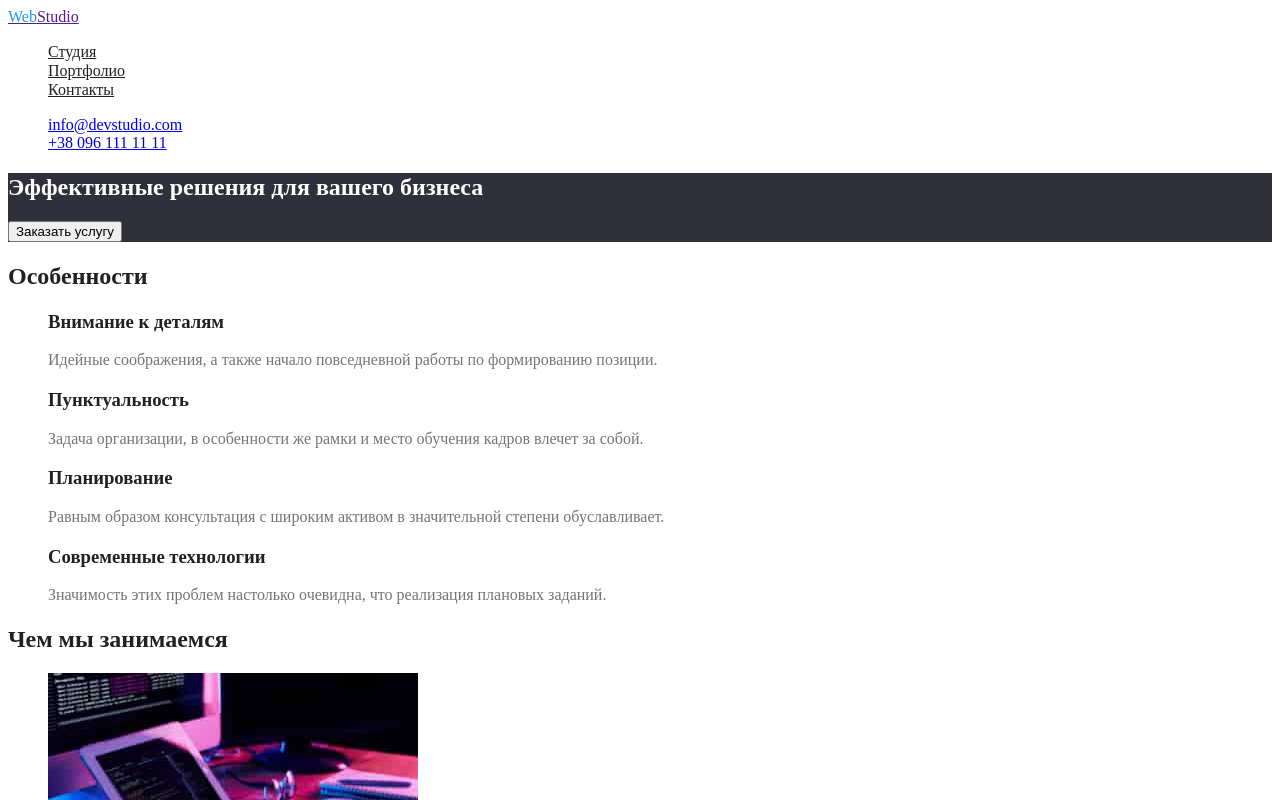
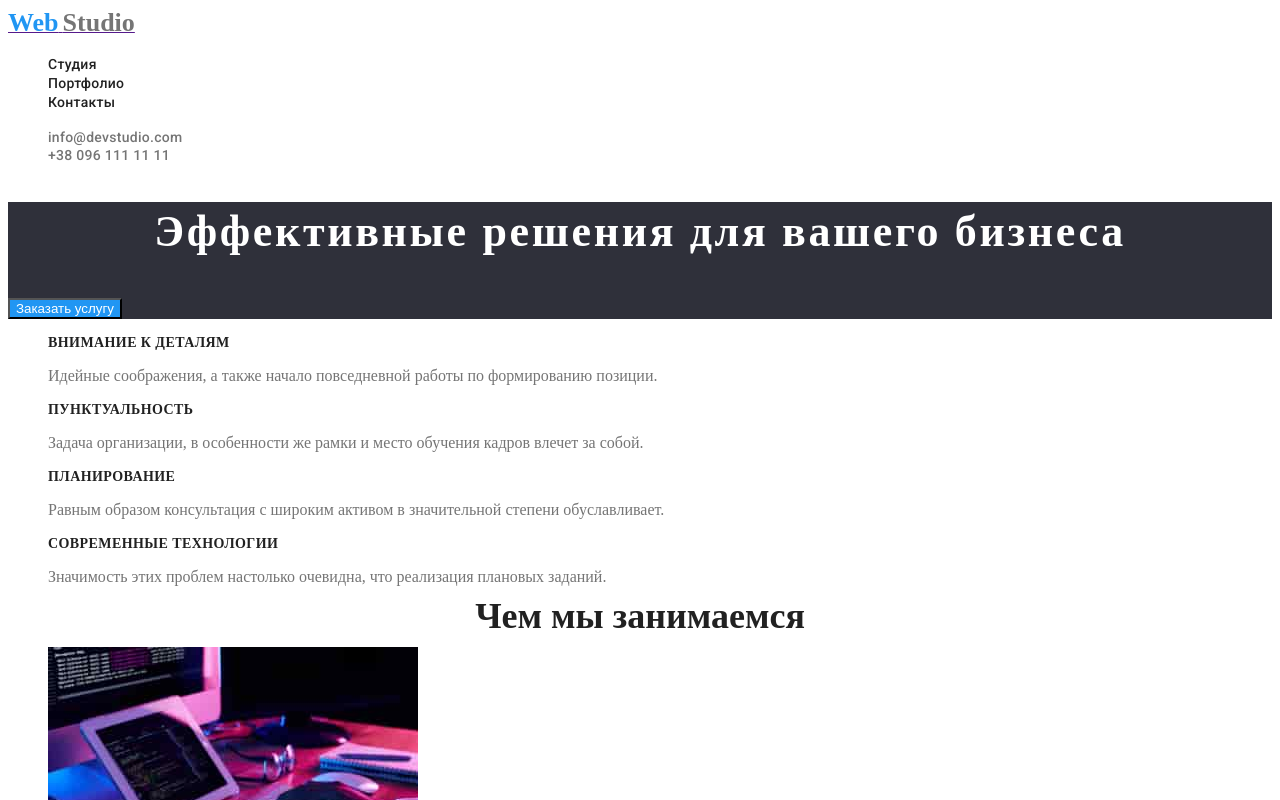
Before and after one commit to ElenaLatynina/goit-markup-hw-02, a plain HTML site: page index.html in a window 1280 px wide. Shown: the top 800 px of the page. Drawn offline with Linux system fonts and the light colour scheme.

Commit message:
Добавлены стили в main Index

```diff
--- a/css/styles.css
+++ b/css/styles.css
@@ -39,15 +39,32 @@ body{
     color: var(--primary-text-color);
     }
 
-/* Nav*/
 .nav-logo-begin{
+    font-family: var(--secondary-font-family);
+    font-weight: 700;
+    font-size: 26px;
+    line-height: 1.19;
     color:var(--accent-color)
+}
+.nav-logo-end {
+    font-family: var(--secondary-font-family);
+    font-weight: 700;
+    font-size: 26px;
+    line-height: 1.19;
+    color: var(--primary-text-color);
 
 }
 
 ul{list-style: none;}
+
 .nav-list .link{
-    color: var(--title-text-color)
+    font-family: var(--main-font-family);
+    font-weight: 500;
+    font-size: 14px;
+    line-height: 1.14;
+    letter-spacing: 0.02em;
+    color: var(--title-text-color);
+    text-decoration:none
 
 }
 
@@ -60,19 +77,55 @@ ul{list-style: none;}
     color:var(--accent-color)
 }
 
+.contacts-mail{
+    font-family: var(--main-font-family);
+    font-weight: 500;
+    font-size: 14px;
+    line-height: 1.14;
+    letter-spacing: 0.02em;
+    text-decoration:none;
+    color:var(--primary-text-color)
+
+}
+
+.contacts-mail:hover,
+.contacts-mail:focus{
+     color: var(--accent-color);
+     text-decoration: underline;
+
+}
+.contacts-phone{
+    font-family: var(--main-font-family);
+    font-weight: 500;
+    font-size: 14px;
+    line-height: 1.14;
+    letter-spacing: 0.02em;
+    text-decoration:none;
+    color:var(--primary-text-color)
+}
+.contacts-phone:hover,
+.contacts-phone:focus{
+    text-decoration: underline;
+}
+
 /* hero */
 .hero{
     background-color:#2F303A;
-
 }
 
 .hero-title{
+    font-weight: 900;
+    font-size: 44px;
+    line-height:1.36;
+    text-align: center;
+    letter-spacing: 0.06em;
     color:var(--primary-white-color);
 }
 
 .hero-button{
-    color:var)--primary-white-color
+    color:var(--primary-white-color);
     background-color:var(--accent-color);
+    cursor:pointer;
     }
 
 .hero-button:hover,
@@ -83,18 +136,36 @@ ul{list-style: none;}
 /* section features*/
 
 .section-title{
+    font-weight: 900;
+    font-size: 36px;
+    line-height: 1.16px;
+    text-align: center;
     color:var(--title-text-color);
 }
 
 .features-title{
+    font-weight: 900;
+    font-size: 14px;
+    line-height: 1.14;
+    letter-spacing: 0.03em;
+    text-transform: uppercase;
     color:var(--title-text-color);
 }
 
 /* section team */
 .name{
+    font-weight: 500;
+    font-size: 16px;
+    line-height: 1.19px;
+    letter-spacing: 0.03em;
     color:var(--title-text-color);
 }
 
+.job{
+    font-size: 16px;
+    line-height: 1.19;
+    letter-spacing: 0.03em
+}
 /* page portfolio */
 .project-name{
     color:var(--title-text-color);
@@ -103,7 +174,8 @@ ul{list-style: none;}
 
 .project-button{
     background-color:#F5F4FA;
-    color:var(--title-text-color)
+    color:var(--title-text-color);
+    cursor: pointer;
 
 }
 .project-button:hover,
--- a/index.html
+++ b/index.html
@@ -13,7 +13,7 @@
 <body class="page">
     <header class="header">
         <nav class="nav">
-            <a href="" class="nav-logo"> <span class=nav-logo-begin>Web</span>Studio</a>
+            <a href="" class="nav-logo"> <span class=nav-logo-begin>Web</span> <span class=nav-logo-end>Studio</span></a>
 
             <ul class="nav-list">
                     <li><a class="link current"href="">Студия</a></li>
@@ -24,8 +24,8 @@
         </nav>
 
         <ul class="contacts">
-            <li><a href="mailto:info@devstudio.com">info@devstudio.com</a></li>
-            <li><a href="tel:+380961111111">+38 096 111 11 11</a></li>
+            <li><a class="contacts-mail" href="mailto:info@devstudio.com">info@devstudio.com</a></li>
+            <li><a class="contacts-phone" href="tel:+380961111111">+38 096 111 11 11</a></li>
         </ul>
     </header>
 
@@ -33,12 +33,12 @@
 
             <section class="hero">
                 <h1 class="hero-title">Эффективные решения для вашего бизнеса</h1>
-                <button class="button" type="button">Заказать услугу</button>
+                <button class="hero-button" type="button">Заказать услугу</button>
             </section>
 
             <!-- СЕКЦИЯ Особенности -->
             <section class="section">
-                <h2  hiden
+                <h2  hidden
                 class="section-title">Особенности</h2>
                 <ul сlass="features">
                     <li>
@@ -77,22 +77,22 @@
                     <li>
                         <img src="./Images/photo1.jpg" alt="Игорь Демьяненко" width="270">
                         <h3 class="name">Игорь Демьяненко</h3>
-                        <p>Product Designer</p>
+                        <p class="job">Product Designer</p>
                     </li>
                     <li>
                         <img src="./Images/photo2.jpg" alt="Ольга Репина" width="270">
                         <h3 class="name">Ольга Репина</h3>
-                        <p>Frontend Developer</p>
+                        <p class="job">Frontend Developer</p>
                     </li>
                     <li>
                         <img src="./Images/photo3.jpg" alt="Николай Тарасов" width="270">
                         <h3 class="name">Николай Тарасов</h3>
-                        <p>Marketing</p>
+                        <p class="job">Marketing</p>
                     </li>
                     <li>
                         <img src="./Images/photo4.jpg" alt="Михаил Ермаков" width="270">
                         <h3 class="name">Михаил Ермаков</h3>
-                        <p>UI Designer</p>
+                        <p class="job">UI Designer</p>
                     </li>
 
                 </ul>
```
